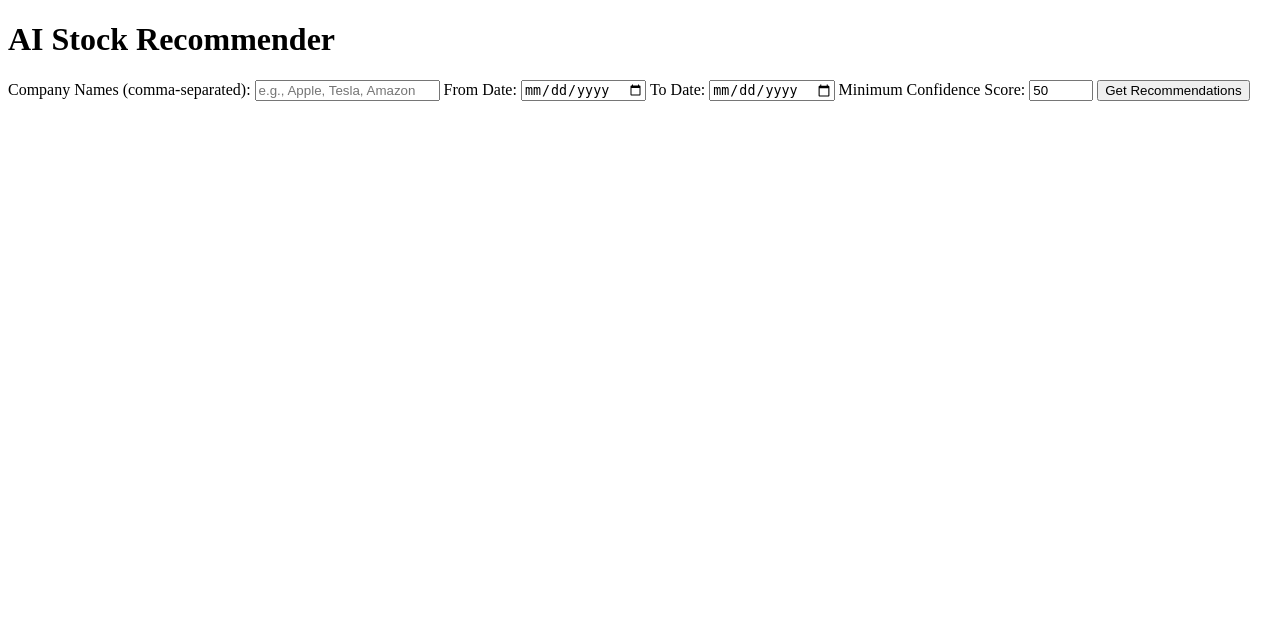
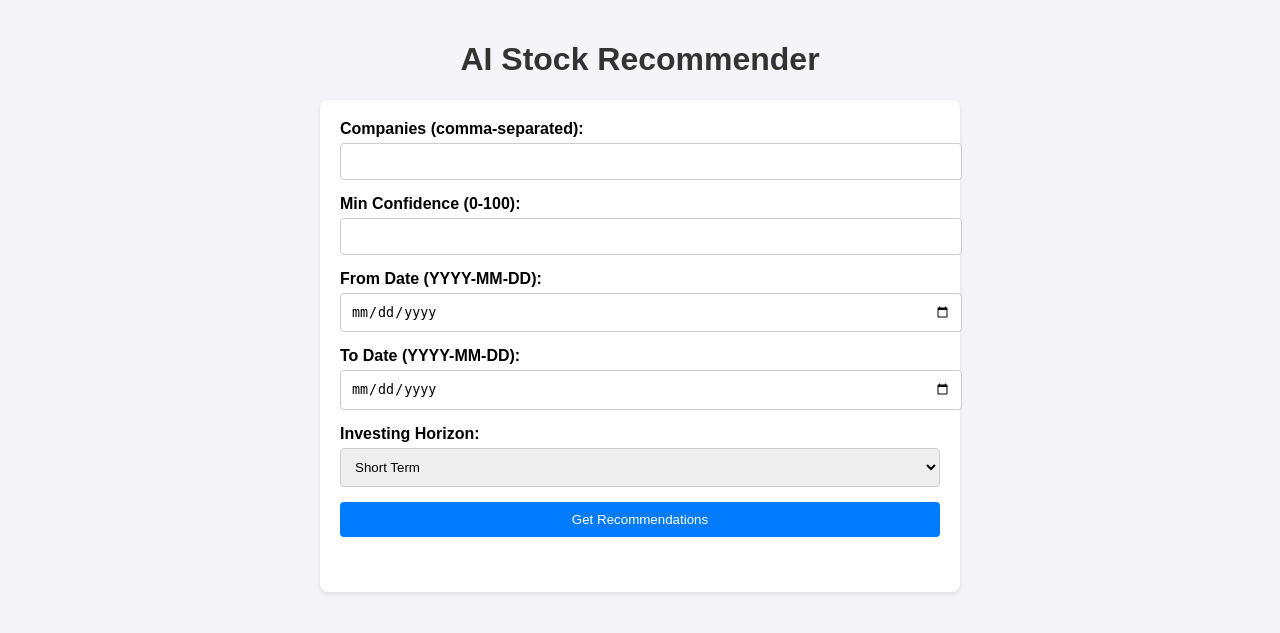
Before and after one commit to B-Eddie/tangen, a Flask app: page / in a window 1280 px wide. Shown: the top 633 px of the page. Run offline with Flask 3, Linux system fonts and the light colour scheme.

Commit message:
changed api, added more options in frontend

```diff
--- a/main.py
+++ b/main.py
@@ -1,117 +1,221 @@
-import requests
+import yfinance as yf
 from transformers import pipeline
 import numpy as np
-from sklearn.preprocessing import RobustScaler
-from flask import Flask, request, jsonify, render_template
+import pandas as pd
+import finnhub
+from flask import Flask, request, render_template
 from flask_cors import CORS
+from sklearn.linear_model import LinearRegression
+from sklearn.preprocessing import MinMaxScaler
 from dotenv import load_dotenv
 import os
 
-sentiment_model = pipeline("sentiment-analysis", model="yiyanghkust/finbert")
+try:
+    pipe = pipeline("text-classification", model="mrm8488/distilroberta-finetuned-financial-news-sentiment-analysis")
+    print("[INFO] Loaded financial sentiment analysis model successfully.")
+except Exception as e:
+    print(f"[ERROR] Failed to load the financial sentiment model: {e}")
+    pipe = None
 
-# fetch news articles
-def fetch_news(company):
+def fetch_news(company, from_date=None, to_date=None):
     load_dotenv()
-    api_key = os.getenv("NEWS_API_KEY")
-    url = f"https://newsapi.org/v2/everything?q={company}&apiKey={api_key}"
-    response = requests.get(url)
-    if response.status_code == 200:
-        articles = response.json().get("articles", [])
-        print(f"[DEBUG] {len(articles)} articles for company '{company}'")
-        return articles
+    api_key = os.getenv("FINNHUB_API_KEY")
+    finnhub_client = finnhub.Client(api_key=api_key)
+
+    news = finnhub_client.company_news(symbol=company, _from=from_date, to=to_date)
+    if news:
+        print(f"[DEBUG] Fetched {len(news)} articles for company '{company}' from {from_date} to {to_date}.")
+        return news
     else:
-        print(f"[DEBUG] '{company}' ded. code: {response.status_code}")
+        print(f"[ERROR] Failed to fetch articles for '{company}'.")
         return []
 
-# Function to preprocess articles
+# Preprocess
 def preprocess_articles(articles):
-    contents = [article["content"] for article in articles if article.get("content")]
-    print(f"[DEBUG] Preprocessed {len(contents)} articles with valid content")
+    contents = [article["summary"] for article in articles if article.get("summary")]
+    print(f"[DEBUG] Preprocessed {len(contents)} articles with valid content.")
     return contents
 
-# analyze sentiment & calculate mean score from 1 to 100
+# Analyze and calculate mean score of sentiemnt (1-100 scale)
 def analyze_sentiment(articles):
+    if not pipe:
+        print("[ERROR] Sentiment analysis pipeline is unavailable.")
+        return 0
+
     if not articles:
-        print("[DEBUG] No articles available for sentiment analysis")
-        return 50  # Default neutral score
+        print("[DEBUG] No articles available for sentiment analysis.")
+        return 0
 
-    # sentiment of each article
-    sentiments = [sentiment_model(article) for article in articles]
+    # sentiment analysis
+    sentiments = pipe(articles)
     print(f"[DEBUG] Sentiment analysis results: {sentiments}")
 
-    scores = []
-    for result in sentiments:
-        label = result[0]['label']
+    total_articles = len(articles)
 
-        # assign sentiment labels from scale 1 to 100
-        if '1 star' in label:
-            sentiment_value = 1
-        elif '2 stars' in label:
-            sentiment_value = 25
-        elif '3 stars' in label:
-            sentiment_value = 50
-        elif '4 stars' in label:
-            sentiment_value = 75
-        elif '5 stars' in label:
-            sentiment_value = 100
+    positive_score = 0
+    neutral_score = 0
+    negative_score = 0
+    total_confidence = 0
+
+    for sentiment in sentiments:
+        label = sentiment['label']
+        confidence = sentiment['score']  # Use confidence score by the model
+
+        if label == 'positive':
+            positive_score += confidence
+        elif label == 'neutral':
+            neutral_score += confidence
         else:
-            sentiment_value = 50  # Default to neutral
+            negative_score += confidence
 
-        scores.append(sentiment_value)
+        total_confidence += confidence
 
-    # Normalize scores woth RobustScaler (to handle outliers better)
-    scaler = RobustScaler()
-    normalized_scores = scaler.fit_transform(np.array(scores).reshape(-1, 1)).flatten()
+    # calc weighted sentiment scores
+    weighted_positive = (positive_score / total_confidence) * 100 if total_confidence else 0
+    weighted_negative = (negative_score / total_confidence) * 100 if total_confidence else 0
+    weighted_neutral = (neutral_score / total_confidence) * 100 if total_confidence else 0
 
-    mean_score = np.mean(normalized_scores) if normalized_scores else 50  # Default to neutral
-    print(f"[DEBUG] Mean sentiment score (normalized): {mean_score}")
-    return mean_score
+    # Calculate overall sentiment confidence as weighted average
+    sentiment_score = weighted_positive - weighted_negative
+    sentiment_score = round(sentiment_score, 2)
 
-# calculate confidence scores
-def calculate_confidence(sentiment_score, stock_data):
-    features = np.array([sentiment_score, stock_data["recent_growth"]]).reshape(1, -1)
-    # fix later
-    model = LinearRegression()
-    model.fit([[0.2, 0.1], [0.8, 0.7]], [30, 85])  # Dummy data
-    confidence = model.predict(features)[0]
-    print(f"[DEBUG] Calculated confidence score: {confidence} using sentiment {sentiment_score} and recent growth {stock_data['recent_growth']}")
+    print(f"[DEBUG] Total articles: {total_articles}, Weighted Positive Score: {weighted_positive}, Weighted Negative Score: {weighted_negative}, Neutral Score: {weighted_neutral}")
+    print(f"[DEBUG] Sentiment Score: {sentiment_score} (positive - negative)")
+
+    return sentiment_score
+
+def fetch_stock_data(company, from_date=None, to_date=None):
+    # Download stock data for company
+    stock_data = yf.download(company, start=from_date, end=to_date)
+
+    if stock_data.empty:
+        print(f"[ERROR] Failed to fetch stock data for {company}.")
+        return None
+
+    print(f"[DEBUG] Fetched stock data for {company}.")
+
+    # Ensure data has the columns 'Adj Close' or 'Close' as not null
+    if 'Adj Close' in stock_data.columns:
+        price_data = stock_data['Adj Close']
+    else:
+        price_data = stock_data['Close']
+        print("[WARNING] 'Adj Close' column missing, using 'Close' instead.")
+
+    # 'recent_growth' = percentage change over the last 5 days
+    recent_growth = price_data.pct_change(periods=5).iloc[-1] * 100
+
+    # 'historical_growth' = percentage change from the first to the last day
+    historical_growth = (price_data.iloc[-1] / price_data.iloc[0] - 1) * 100
+
+    # Calculate 'volatility' as annual standard deviation of daily returns
+    daily_returns = price_data.pct_change().dropna()
+    volatility = daily_returns.std() * np.sqrt(252)  # annual volatility
+
+    stock_data_dict = {
+        "recent_growth": recent_growth,
+        "historical_growth": historical_growth,
+        "volatility": volatility
+    }
+
+    print(f"[DEBUG] Stock Data Calculated: {stock_data_dict}")
+
+    return stock_data_dict
+
+
+def calculate_confidence(sentiment_score, stock_data, investing_horizon):
+    # Ensure sentiment_score is not NaN
+    sentiment_score = 0 if pd.isna(sentiment_score) else sentiment_score
+
+    # issing values in stock_data, gonna change later s othat all of it is actually corect
+    stock_data = {key: (0 if pd.isna(value).any() else value) for key, value in stock_data.items()}
+
+    if investing_horizon == "short-term":
+        features = np.array([sentiment_score, stock_data.get("recent_growth", 0)]).reshape(1, -1)
+        model = LinearRegression()
+
+        # Example historical data (replace with actual historical later)
+        X_train = np.array([[50, 0.5], [70, 0.7], [30, 0.2]])  # Example historical data
+        y_train = np.array([80, 90, 60])  # Corresponding confidence scores
+
+        # Normalize
+        scaler = MinMaxScaler()
+        X_train_scaled = scaler.fit_transform(X_train)
+        features_scaled = scaler.transform(features)
+
+        model.fit(X_train_scaled, y_train)
+
+    else:
+        # Long-term investing additional factors (e.g., stability)
+        features = np.array([sentiment_score, stock_data.get("historical_growth", 0), stock_data.get("volatility", 0)]).reshape(1, -1)
+        model = LinearRegression()
+
+        # Example training data for long-term investing - gonan fix later
+        X_train = np.array([[50, 1.0, 0.3], [70, 1.5, 0.2], [30, 0.5, 0.4]])
+        y_train = np.array([85, 95, 65])  # Corresponding confidence scores
+
+        # Normalize
+        scaler = MinMaxScaler()
+        X_train_scaled = scaler.fit_transform(X_train)
+        features_scaled = scaler.transform(features)
+
+        model.fit(X_train_scaled, y_train)
+
+    confidence = model.predict(features_scaled)[0]
+    confidence = max(0, min(100, confidence))  #within 0 & 100
+    print(f"[DEBUG] Calculated confidence: {confidence} using sentiment {sentiment_score} and stock data {stock_data}")
     return round(confidence, 2)
 
-# recommend stocks
+
 def recommend_stocks(companies, preferences):
     recommendations = []
+    total_articles = 0
+    from_date = preferences.get("from_date")
+    to_date = preferences.get("to_date")
+    investing_horizon = preferences.get("investing_horizon")
+
     for company in companies:
         print(f"[DEBUG] Processing company: {company}")
-        news = fetch_news(company)
+        news = fetch_news(company, from_date=from_date, to_date=to_date)
         articles = preprocess_articles(news)
         sentiment_score = analyze_sentiment(articles)
-        stock_data = {"recent_growth": 0.5}  # Placeholder, fix later
-        confidence = calculate_confidence(sentiment_score, stock_data)
 
-        print(f"[DEBUG] Confidence score for {company}: {confidence}")
-        if confidence > preferences["min_confidence"]:
-            print(f"[DEBUG] Adding {company} to recommendations")
-            recommendations.append({"company": company, "confidence": confidence})
-        else:
-            print(f"[DEBUG] {company} does not meet the minimum confidence threshold")
+        #  get the recent growth, historical growth and volatility
+        stock_data = fetch_stock_data(company, from_date=from_date, to_date=to_date)
+
+        if stock_data:
+            confidence = calculate_confidence(sentiment_score, stock_data, investing_horizon)
+
+            if confidence > preferences["min_confidence"]:
+                recommendations.append({
+                    "company": company,
+                    "confidence": confidence,
+                    "total_articles": len(articles)
+                })
+
     return recommendations
 
 app = Flask(__name__)
 CORS(app)
 
-@app.route('/')
+@app.route('/', methods=['GET', 'POST'])
 def index():
-    return render_template('index.html')
+    recommendations = []
+    if request.method == 'POST':
+        companies = request.form['companies'].split(',')
+        min_confidence = float(request.form['min_confidence'])
+        from_date = request.form['from_date']
+        to_date = request.form['to_date']
+        investing_horizon = request.form['investing_horizon']
 
-@app.route('/recommend', methods=['POST'])
-def get_recommendations():
-    data = request.json
-    companies = data.get("companies", [])
-    preferences = data.get("preferences", {})
-    print(f"[DEBUG] Received request with companies: {companies} and preferences: {preferences}")
-    recommendations = recommend_stocks(companies, preferences)
-    print(f"[DEBUG] Recommendations: {recommendations}")
-    return jsonify(recommendations)
+        preferences = {
+            'min_confidence': min_confidence,
+            'from_date': from_date,
+            'to_date': to_date,
+            'investing_horizon': investing_horizon
+        }
+
+        recommendations = recommend_stocks(companies, preferences)
+    return render_template('index.html', recommendations=recommendations)
 
 if __name__ == "__main__":
     app.run(debug=True)
--- a/templates/index.html
+++ b/templates/index.html
@@ -1,86 +1,100 @@
 <!DOCTYPE html>
 <html lang="en">
   <head>
-  <meta charset="UTF-8">
-  <meta name="viewport" content="width=device-width, initial-scale=1.0">
+    <meta charset="UTF-8" />
+    <meta name="viewport" content="width=device-width, initial-scale=1.0" />
     <title>Tangen AI</title>
-
+    <style>
+      body {
+        font-family: Arial, sans-serif;
+        margin: 0;
+        padding: 20px;
+        background-color: #f4f4f9;
+      }
+      h1 {
+        color: #333;
+        text-align: center;
+      }
+      .container {
+        max-width: 600px;
+        margin: 0 auto;
+        padding: 20px;
+        background: white;
+        border-radius: 8px;
+        box-shadow: 0 2px 5px rgba(0, 0, 0, 0.1);
+      }
+      label {
+        display: block;
+        margin-bottom: 5px;
+        font-weight: bold;
+      }
+      input,
+      select,
+      button {
+        width: 100%;
+        padding: 10px;
+        margin-bottom: 15px;
+        border: 1px solid #ccc;
+        border-radius: 4px;
+      }
+      button {
+        background-color: #007bff;
+        color: white;
+        border: none;
+        cursor: pointer;
+      }
+      button:hover {
+        background-color: #0056b3;
+      }
+      .results {
+        margin-top: 20px;
+      }
+      .result-item {
+        padding: 10px;
+        margin-bottom: 10px;
+        background: #e7f3ff;
+        border: 1px solid #007bff;
+        border-radius: 4px;
+      }
+    </style>
   </head>
   <body>
     <h1>AI Stock Recommender</h1>
     <div class="container">
-    <label for="companies">Company Names (comma-separated):</label>
-    <input type="text" id="companies" placeholder="e.g., Apple, Tesla, Amazon" />
+      <form method="POST">
+        <label for="companies">Companies (comma-separated):</label>
+        <input type="text" id="companies" name="companies" required>
 
-    <label for="from-date">From Date:</label>
-    <input type="date" id="from-date" />
+        <label for="min_confidence">Min Confidence (0-100):</label>
+        <input type="number" id="min_confidence" name="min_confidence" required>
 
-    <label for="to-date">To Date:</label>
-    <input type="date" id="to-date" />
+        <label for="from_date">From Date (YYYY-MM-DD):</label>
+        <input type="date" id="from_date" name="from_date" required>
 
-    <label for="min-confidence">Minimum Confidence Score:</label>
-    <input type="number" id="min-confidence" value="50" min="0" max="100" />
+        <label for="to_date">To Date (YYYY-MM-DD):</label>
+        <input type="date" id="to_date" name="to_date" required>
 
-    <button id="get-recommendations">Get Recommendations</button>
+        <label for="investing_horizon">Investing Horizon:</label>
+        <select id="investing_horizon" name="investing_horizon" required>
+            <option value="short-term" selected>Short Term</option>
+            <option value="long-term">Long Term</option>
+        </select>
 
-    <div class="results" id="results"></div>
+        <button type="submit">Get Recommendations</button>
+    </form>
+
+
+      <div class="results">
+        {% if recommendations %}
+        <h2>Recommendations:</h2>
+        {% for item in recommendations %}
+        <div class="result-item">
+          <strong>{{ item.company }}</strong>: Confidence Score - {{
+          item.confidence }}<br />
+          Total Articles Processed: {{ item.total_articles }}
         </div>
-
-  <script>
-    document.getElementById('get-recommendations').addEventListener('click', async () => {
-      const companies = document.getElementById('companies').value.split(',').map(c => c.trim());
-      const minConfidence = parseFloat(document.getElementById('min-confidence').value);
-      const fromDate = document.getElementById('from-date').value;
-      const toDate = document.getElementById('to-date').value;
-
-      if (companies.length === 0 || isNaN(minConfidence) || !fromDate || !toDate) {
-        alert("Please provide valid inputs for all fields!");
-        return;
-      }
-
-      if (new Date(fromDate) > new Date(toDate)) {
-        alert("From Date cannot be after To Date!");
-        return;
-      }
-
-      try {
-        const response = await fetch('http://127.0.0.1:5000/recommend', {
-          method: 'POST',
-          headers: { 'Content-Type': 'application/json' },
-          body: JSON.stringify({
-            companies: companies,
-            preferences: {
-              min_confidence: minConfidence,
-              from_date: fromDate,
-              to_date: toDate
-            }
-          })
-        });
-
-        const resultsDiv = document.getElementById('results');
-        resultsDiv.innerHTML = "";
-
-        if (!response.ok) {
-          throw new Error("Failed to fetch recommendations");
-        }
-
-        const data = await response.json();
-
-        if (data.length === 0) {
-          resultsDiv.innerHTML = "<p>No recommendations found for the given criteria.</p>";
-        } else {
-          data.forEach(item => {
-            const resultItem = document.createElement('div');
-            resultItem.className = 'result-item';
-            resultItem.innerHTML = `<strong>${item.company}</strong>: Confidence Score - ${item.confidence}`;
-            resultsDiv.appendChild(resultItem);
-          });
-        }
-      } catch (error) {
-        const resultsDiv = document.getElementById('results');
-        resultsDiv.innerHTML = `<p class="error">An error occurred: ${error.message}</p>`;
-      }
-    });
-  </script>
+        {% endfor %} {% endif %}
+      </div>
+    </div>
   </body>
 </html>
```
Lines whose indentation alone changed are shown as unchanged.
